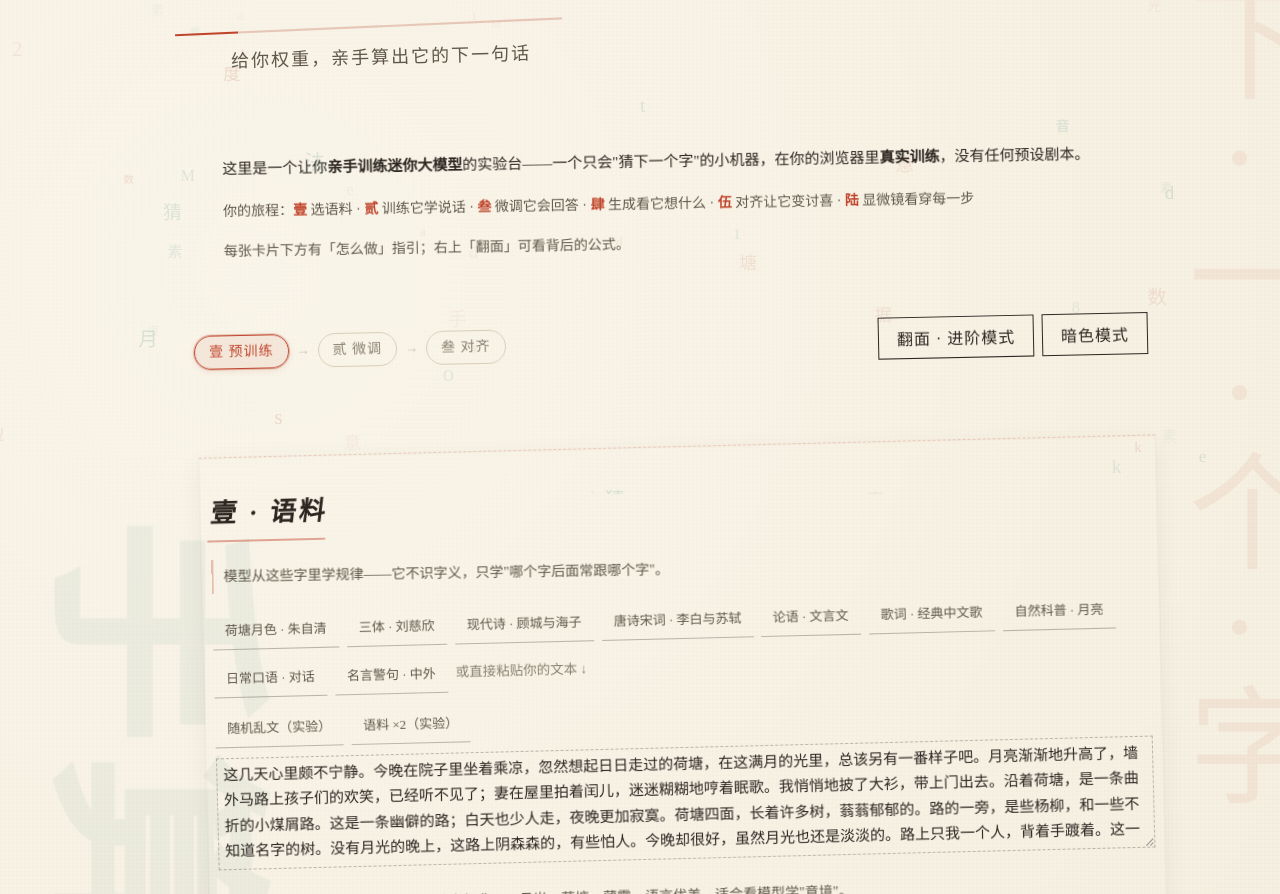
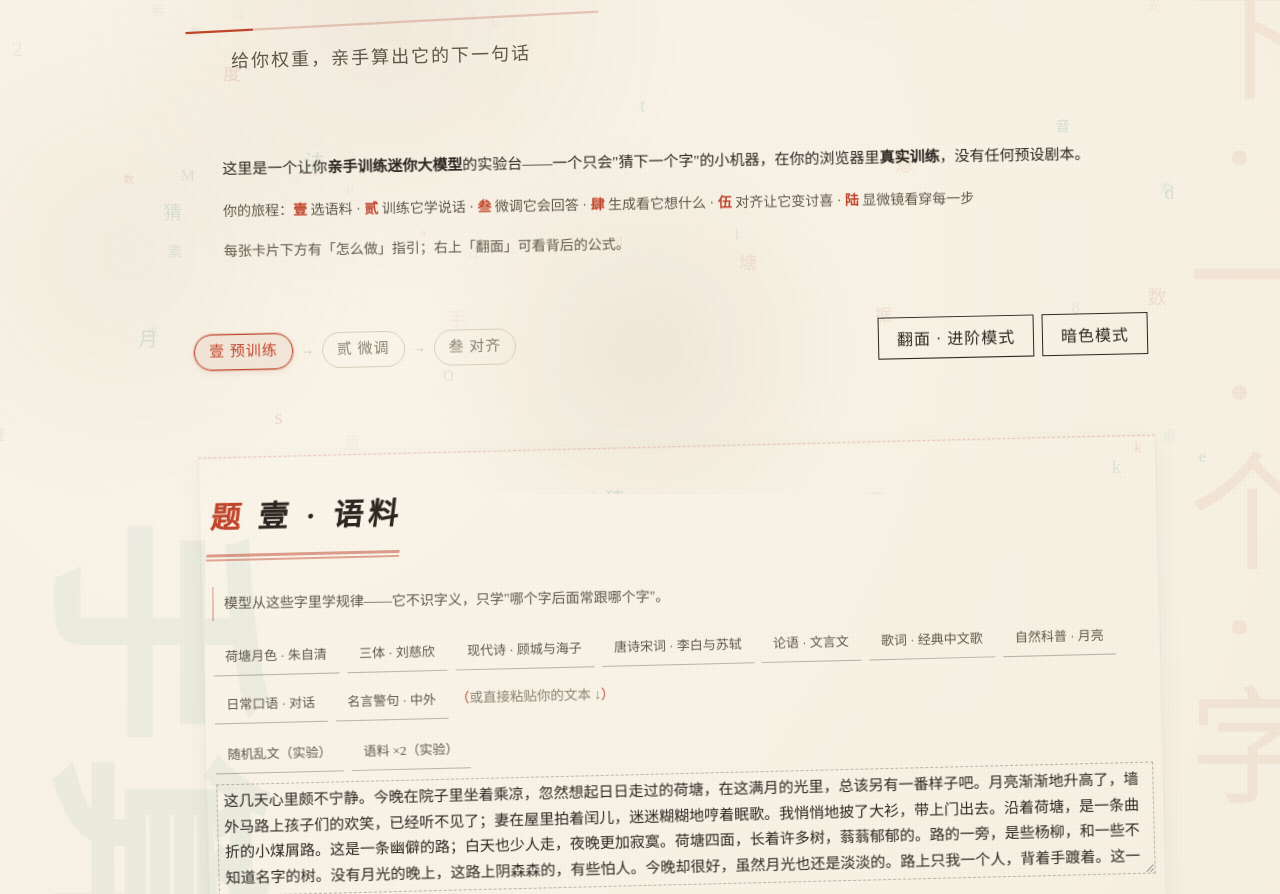
Before and after one commit to oneinitAI/handcalc-lm, a website built with Vite: page index.html in a window 1280 px wide. Shown: the part 306-1200 px from the top of the page. Built offline with nearby package versions, Linux system fonts and the light colour scheme.

Commit message:
feat: 做题视觉重锤——章节变'题壹'(楷体大字+粗下划线),结果变'答:'(楷体24px+朱砂下划线),批注变朱砂手写括号批,纸加斑点质感,标题手写大字

```diff
--- a/src/style.css
+++ b/src/style.css
@@ -816,6 +816,69 @@ textarea { border: 1.5px dashed rgba(43, 38, 32, 0.3) !important; }
 .progress-track { height: 10px !important; background: transparent !important; border-bottom: 1.5px solid rgba(43,38,32,0.4) !important; }
 .progress-fill { background: var(--accent) !important; }
 
+/* ============================================================
+ * 做题视觉重锤：一眼就是"演草纸做题"
+ * 章节=题目 · 结果=答案 · 批注=手写朱批 · 纸有斑点
+ * ============================================================ */
+
+/* 章节 = 题目（题壹：… 楷体大字 + 粗下划线） */
+.card h2 {
+  font-family: var(--kai);
+  font-size: 30px;
+  font-weight: 900;
+  letter-spacing: 5px;
+  transform: skewX(-8deg);
+  display: inline-block;
+  color: var(--ink);
+  margin-bottom: 20px;
+}
+.card h2::before { content: '题 '; color: var(--accent); }
+.card h2::after {
+  content: '';
+  display: block;
+  width: 100%;
+  height: 3px;
+  background: rgba(192, 69, 44, 0.5);
+  margin-top: 8px;
+  transform: skewX(-8deg);
+}
+
+/* 结果 = 答案（楷体大字 + 朱砂下划线 + "答："） */
+.gen, .ms-final, .ans-text, #quantOut {
+  font-family: var(--kai);
+  font-size: 24px;
+  border-bottom: 2px solid var(--accent);
+  padding-bottom: 8px;
+  margin-top: 16px;
+}
+.gen::before, #quantOut::before { content: '答：'; color: var(--accent); }
+.ms-final::before { content: '答案：'; color: var(--accent); }
+.ans-text::before { content: '答：'; color: var(--accent); font-size: 16px; }
+.pixel-canvas, .dict-canvas { border-bottom: 2px solid var(--accent); }
+
+/* 批注 = 朱砂手写（括号批） */
+.tag, .hint, .muted, .viz-title { font-family: var(--kai); }
+.tag { color: var(--accent); }
+.hint::before { content: '（'; color: var(--accent); }
+.hint::after { content: '）'; color: var(--accent); }
+
+/* 纸质感：斑点 + 边角 */
+body::before {
+  content: '';
+  position: fixed; inset: 0; z-index: -1; pointer-events: none;
+  background:
+    radial-gradient(circle at 30% 40%, rgba(120, 90, 50, 0.06), transparent 30%),
+    radial-gradient(circle at 70% 20%, rgba(120, 90, 50, 0.04), transparent 18%),
+    radial-gradient(circle at 50% 82%, rgba(120, 90, 50, 0.07), transparent 24%),
+    radial-gradient(circle at 10% 70%, rgba(120, 90, 50, 0.05), transparent 20%);
+}
+
+/* 标题：手写大字 */
+.title { font-family: var(--kai); transform: rotate(-3deg) scale(1.12); transform-origin: left center; }
+
+/* 阶段条 = 题目序号 */
+.stage-dot { font-family: var(--kai); font-size: 15px; }
+
 /* 术语表 + FAQ */
 .glossary { display: grid; grid-template-columns: 1fr 1fr; gap: 4px 18px; font-size: 13px; }
 .gloss-item b { color: var(--accent); margin-right: 6px; }
```
